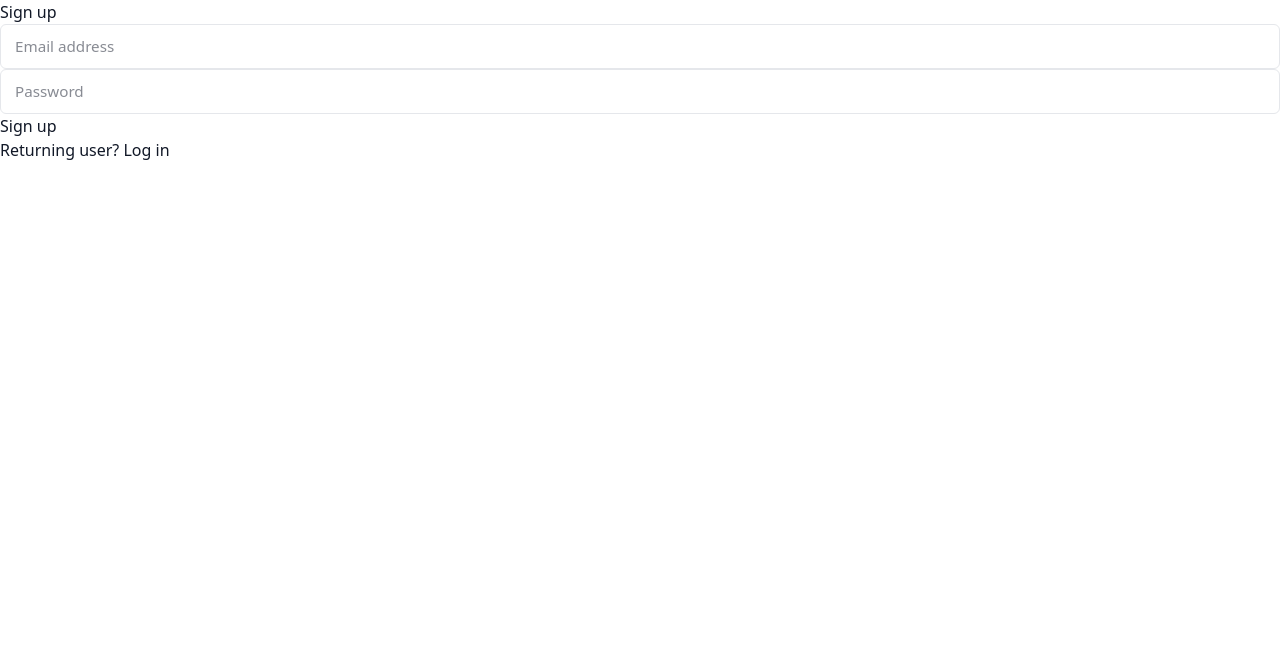
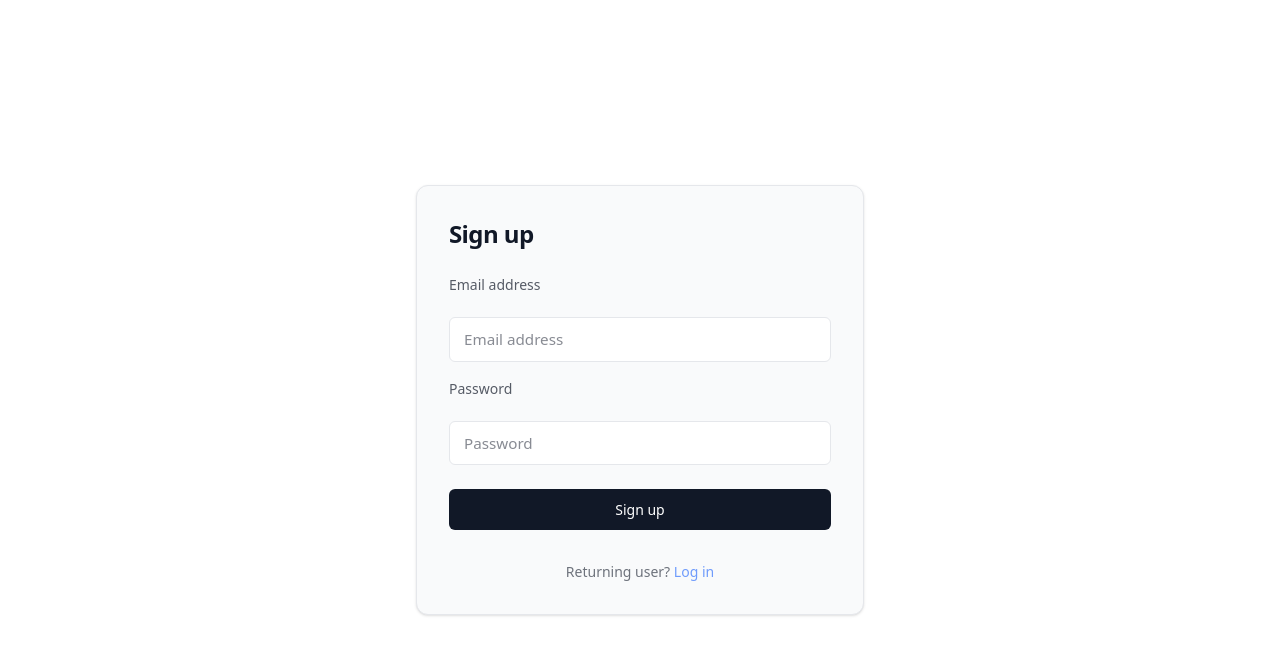
Before and after one commit to tuonganhdo/blockresume, a Next.js app: page /signup in a window 1280 px wide. Shown: the top 654 px of the page. Built offline with nearby package versions, Linux system fonts and the light colour scheme; no server answers.

Commit message:
Updated login and signup page styling

```diff
--- a/app/(auth)/login/page.tsx
+++ b/app/(auth)/login/page.tsx
@@ -35,10 +35,12 @@ export default function LoginPage() {
   }
 
   return (
-    <div className="auth-container">
-        <h2>Log in</h2>
-        <form onSubmit={handleLogin}>
+    <div className="layout-shell min-h-screen flex items-center justify-center p-4">
+      <div className="card-surface w-full max-w-md p-8 rounded-xl shadow-sm flex flex-col gap-6">
+        <h2 className="text-2xl font-bold tracking-tight">Log in</h2>
+        <form onSubmit={handleLogin} className="flex flex-col gap-4">
           {/* email input */}
+          <label className="form-label">Email address</label>
           <input
             type="email"
             value={email}
@@ -48,6 +50,7 @@ export default function LoginPage() {
           />
 
           {/* password input */}
+          <label className="form-label">Password</label>
           <input
             type="password"
             value={password}
@@ -57,13 +60,16 @@ export default function LoginPage() {
           />
 
           {/* submit button */}
-          <button type="submit">Log in</button>
+          <button type="submit" className="btn-primary w-full mt-2">Log in</button>
         </form>
 
-        <p>New here? <Link href="/signup">Sign up</Link></p>
+        <p className="text-sm opacity-60 text-center mt-2">
+          New here? <Link href="/signup" className="text-blue-600 dark:text-blue-400 font-medium hover:underline">Sign up</Link>
+        </p>
 
         {/* render error message if exists */}
-        { error && <p className="error">{error}</p>}
+        { error && <p className="banner-error">{error}</p>}
+      </div>
     </div>
   );
 }
--- a/app/(auth)/signup/page.tsx
+++ b/app/(auth)/signup/page.tsx
@@ -37,10 +37,12 @@ export default function SignupPage() {
   }
 
   return (
-    <div className="auth-container">
-        <h2>Sign up</h2>
-        <form onSubmit={handleSignup}>
+    <div className="layout-shell min-h-screen flex items-center justify-center p-4">
+      <div className="card-surface w-full max-w-md p-8 rounded-xl shadow-sm flex flex-col gap-6">
+        <h2 className="text-2xl font-bold tracking-tight">Sign up</h2>
+        <form onSubmit={handleSignup} className="flex flex-col gap-4">
           {/* email input */}
+          <label className="form-label">Email address</label>
           <input
             type="email"
             value={email}
@@ -50,6 +52,7 @@ export default function SignupPage() {
           />
 
           {/* password input */}
+          <label className="form-label">Password</label>
           <input
             type="password"
             value={password}
@@ -59,13 +62,16 @@ export default function SignupPage() {
           />
 
           {/* submit button */}
-          <button type="submit">Sign up</button>
+          <button type="submit" className="btn-primary w-full mt-2">Sign up</button>
         </form>
 
-        <p>Returning user? <Link href="/login">Log in</Link></p>
+        <p className="text-sm opacity-60 text-center mt-2">
+          Returning user? <Link href="/login" className="text-blue-600 dark:text-blue-400 font-medium hover:underline">Log in</Link>
+        </p>
 
         {/* render error message if exists */}
-        { error && <p className="error">{error}</p>}
+        { error && <p className="banner-error">{error}</p>}
+      </div>
     </div>
   );
 }
```
